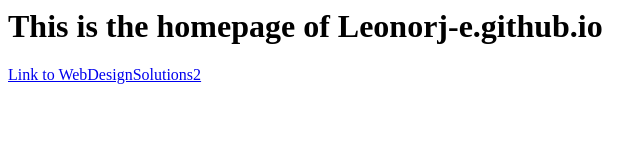
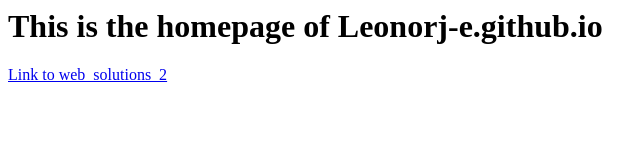
Before and after one commit to leonorj-e/leonorj-e.github.io, a plain HTML site: page index.html in a window 1280 px wide. Shown: the full height of the page, 0-640 px from the left. Drawn offline with Linux system fonts and the light colour scheme.

Commit message:
Update index.html to add link

```diff
--- a/index.html
+++ b/index.html
@@ -1,3 +1,3 @@
 <h1>This is the homepage of Leonorj-e.github.io</h1>
 
-<a href="/web_solutions_2/"> Link to WebDesignSolutions2</a>
+<a href="/web_solutions_2/"> Link to web_solutions_2</a>
```
